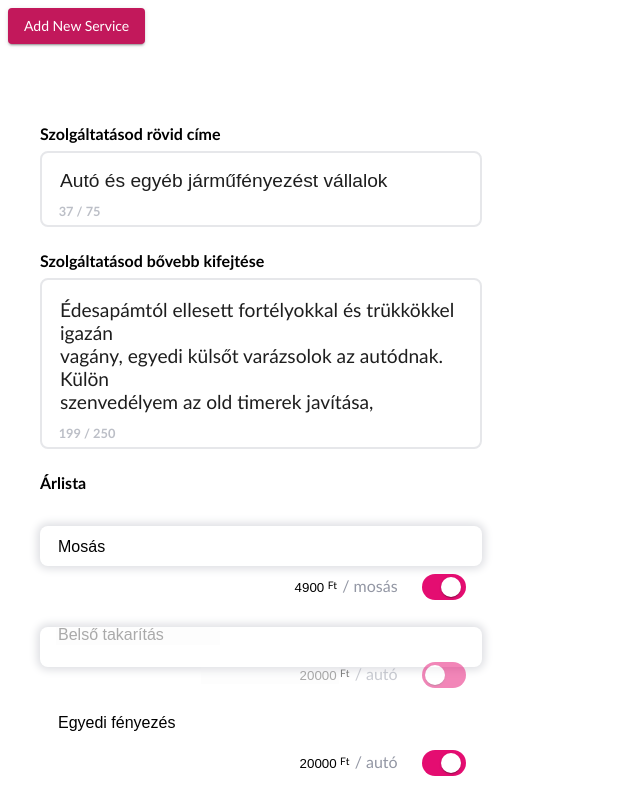
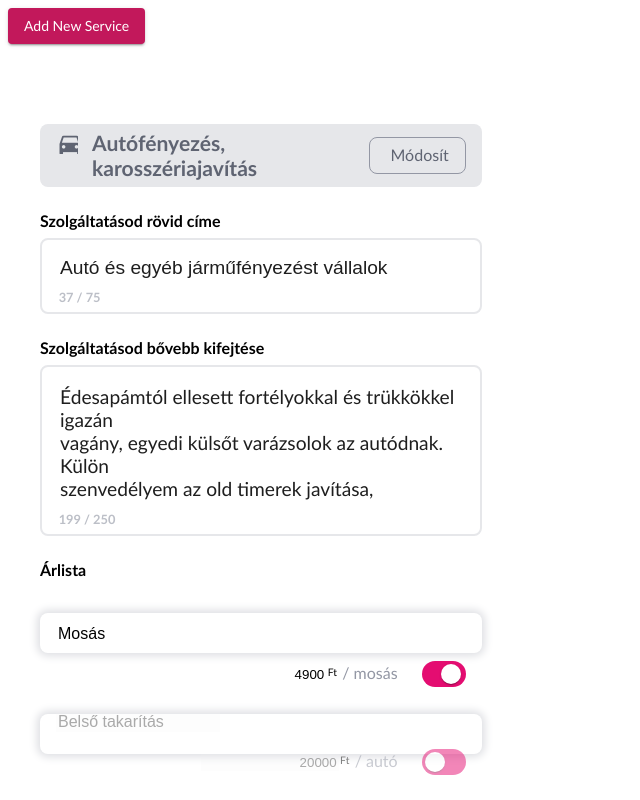
Before and after one commit to cherryApp/areus-ui-components, an Angular app in the folder demo-material/: page / in a window 1280 px wide. Shown: the top 800 px of the page, without its empty margins (0-640 px from the left). Built offline with nearby package versions, Linux system fonts and the light colour scheme.

Commit message:
feat(service-chooser)

```diff
--- a/demo-material/src/app/app.component.html
+++ b/demo-material/src/app/app.component.html
@@ -14,6 +14,19 @@
   [style.padding.em]="2"
   [style.width.%]="40"
 >
+
+<div class="card__category" fxLayout="row" fxLayoutAlign="start center" fxLayoutGap="auto" fxFlexFill>
+  <div class="card__service" fxLayout="row" fxLayoutGap=".5em">
+    <mat-icon class="card__service-icon">directions_car</mat-icon>
+    <span class="card__service-text" [style.fontSize]="'1.2em'">
+      Autófényezés, karosszériajavítás
+    </span>
+  </div>
+  <button class="card__service-button" mat-stroked-button>
+      Módosít
+    </button>
+</div>
+
   <hg-form-input
     [label]="'Szolgáltatásod rövid címe'"
     [maxLength]="75"
@@ -40,8 +53,6 @@
         Változtatások jóváhagyása
       </button>
   </div>
-
-
 </div>
 
 <div>
--- a/demo-material/src/app/app.component.scss
+++ b/demo-material/src/app/app.component.scss
@@ -1,4 +1,5 @@
 $slide-checked-color: rgb(228, 13, 113);
+$frame-color: rgb(230, 231, 234);
 
 ::ng-deep span {
   font-family: Frutiger, "Frutiger Linotype", Univers, Calibri, "Gill Sans", "Gill Sans MT", "Myriad Pro", Myriad, "DejaVu Sans Condensed", "Liberation Sans", "Nimbus Sans L", Tahoma, Geneva, "Helvetica Neue", Helvetica, Arial, sans-serif;
@@ -7,8 +8,33 @@ $slide-checked-color: rgb(228, 13, 113);
 .card__save-button {
   border: solid 1px;
   border-radius: .5em;
-  color:rgb(240, 240, 240);
+  color: rgb(240, 240, 240);
   background-color: $slide-checked-color;
   font-size: 1em;
   padding: .2em 1em;
 }
+
+.card__category {
+  background-color: $frame-color;
+  padding: .4em 1em;
+  border-radius: .5em;
+  color: darken($color: $frame-color, $amount: 50);
+
+  .card__service {
+    font-size: 1.1em;
+    font-weight: 600;
+
+    .card__service-icon {
+      font-size: 1.6em;
+    }
+  }
+
+  .card__service-button {
+    border: solid 1px darken($frame-color, 30);
+    border-radius: .5em;
+    background-color: transparent;
+    font-size: 1em;
+    padding: 0 1.3em;
+    font-weight: 500;
+  }
+}
--- a/demo-material/src/app/app.module.ts
+++ b/demo-material/src/app/app.module.ts
@@ -9,6 +9,7 @@ import { MatCardModule } from '@angular/material/card';
 import { MatSlideToggleModule } from '@angular/material/slide-toggle';
 import { MatDialogModule } from '@angular/material/dialog';
 import { MatButtonModule } from '@angular/material/button';
+import { MatIconModule } from '@angular/material/icon';
 import { MatFormFieldModule } from '@angular/material/form-field';
 import { MatInputModule } from '@angular/material/input';
 
@@ -29,6 +30,7 @@ import { AreusFormControlsModule } from './areus-form-controls/areus-form-contro
     ReactiveFormsModule,
     MatCheckboxModule,
     MatCardModule,
+    MatIconModule,
     MatSlideToggleModule,
     MatDialogModule,
     MatButtonModule,
```
